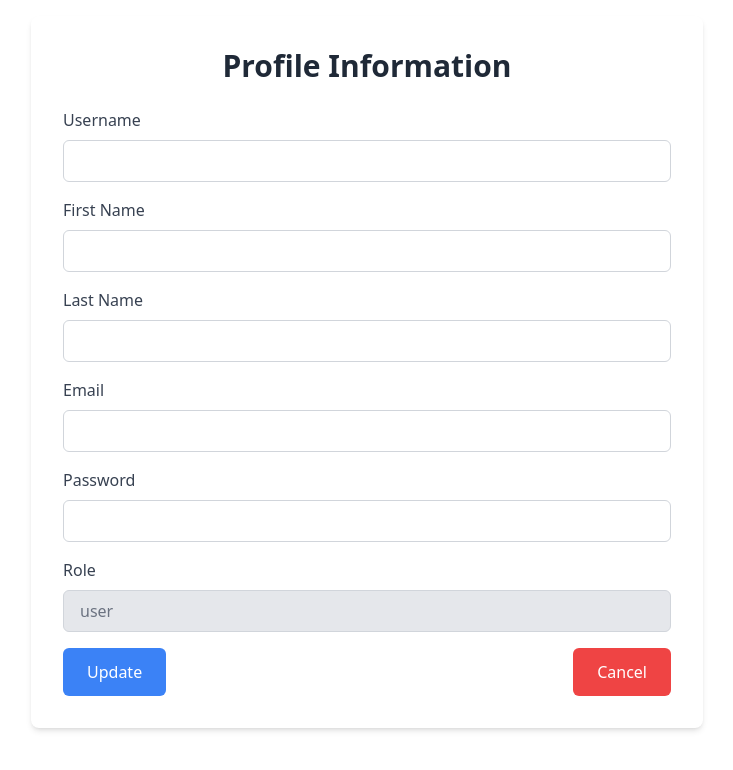
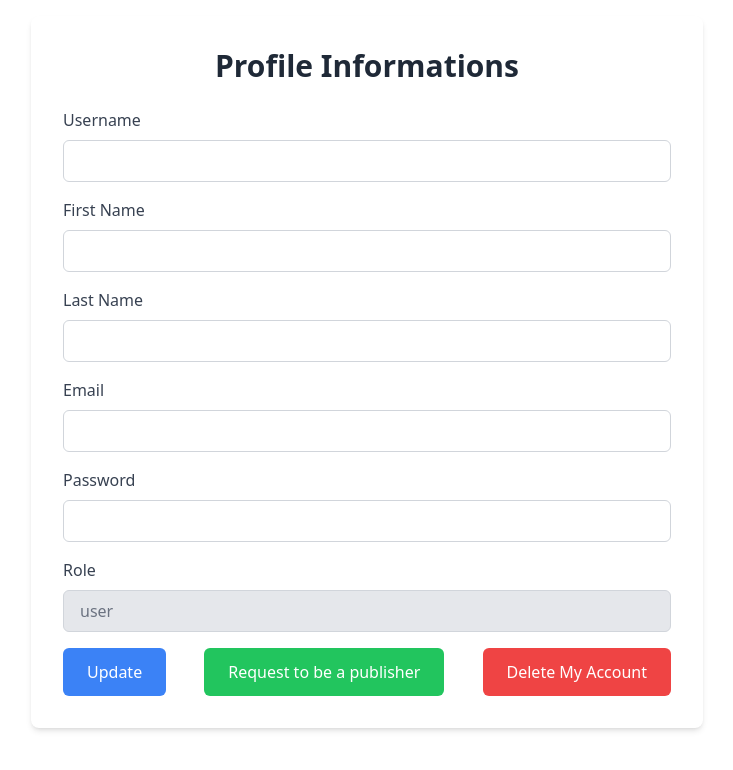
Before and after one commit to 2Professionals/daily_stories_frontend, an Angular app: page /profile-informations in a window 1280 px wide. Shown: the top 770 px of the page, without its empty margins (273-1006 px from the left). Built offline with nearby package versions, Linux system fonts and the light colour scheme.

Commit message:
redirect to admin dashboard

```diff
--- a/src/components/landing-page/landing-page.component.ts
+++ b/src/components/landing-page/landing-page.component.ts
@@ -54,16 +54,21 @@ export class LandingPageComponent {
         next: (data) => {
           if (data.status) {
             this.authService.saveToken(data.token);
-            sessionStorage.setItem('userData',JSON.stringify(data.data));
+            sessionStorage.setItem('userData', JSON.stringify(data.data));
             this.isLoading = false;
-            this.router.navigate(['/main-feed']);
+
+            if (data.data.role_name === 'super admin') {
+              window.location.href = 'http://localhost:42001/';
+            } else {
+              this.router.navigate(['/main-feed']);
+            }
           }
         },
         error: (err) => {
           this.isLoading = false;
           Swal.fire({
             title: 'Oops!',
-            text: 'Failed to log in! Please verify your informations.',
+            text: 'Failed to log in! Please verify your information.',
             icon: 'error',
             confirmButtonText: 'OK',
             confirmButtonColor: '#d33',
@@ -74,4 +79,5 @@ export class LandingPageComponent {
       });
     }
   }
+
 }
--- a/src/components/profile-informations/profile-informations.component.html
+++ b/src/components/profile-informations/profile-informations.component.html
@@ -1,7 +1,7 @@
 <div class="container mx-auto p-4">
   <div class="max-w-2xl mx-auto bg-white p-8 rounded-lg shadow-md">
 
-      <h2 class="text-3xl font-bold text-center text-gray-800 mb-6">Profile Information</h2>
+    <h2 class="text-3xl font-bold text-center text-gray-800 mb-6">Profile Informations</h2>
 
     <form [formGroup]="profileForm" (ngSubmit)="onSave()">
 
@@ -93,12 +93,21 @@
         >
           Update
         </button>
+
+        <button
+          type="button"
+          class="bg-green-500 text-white px-6 py-3 rounded-md hover:bg-green-600 focus:outline-none focus:ring-2 focus:ring-green-400"
+          (click)="requestPublisher()"
+        >
+          Request to be a publisher
+        </button>
+
         <button
           routerLink="/main-feed"
           type="button"
           class="bg-red-500 text-white px-6 py-3 rounded-md hover:bg-red-800 focus:outline-none focus:ring-2 focus:ring-gray-400"
         >
-            Cancel
+          Delete My Account
         </button>
       </div>
     </form>
--- a/src/components/profile-informations/profile-informations.component.ts
+++ b/src/components/profile-informations/profile-informations.component.ts
@@ -52,4 +52,6 @@ export class ProfileInformationsComponent {
       });
     }
   }
+
+  requestPublisher(){}
 }
--- a/src/services/authentication.service.ts
+++ b/src/services/authentication.service.ts
@@ -23,5 +23,6 @@ export class AuthService {
 
   logout(): void {
     sessionStorage.removeItem('authToken');
+    sessionStorage.removeItem('userData');
   }
 }
```
Lines whose indentation alone changed are shown as unchanged.
